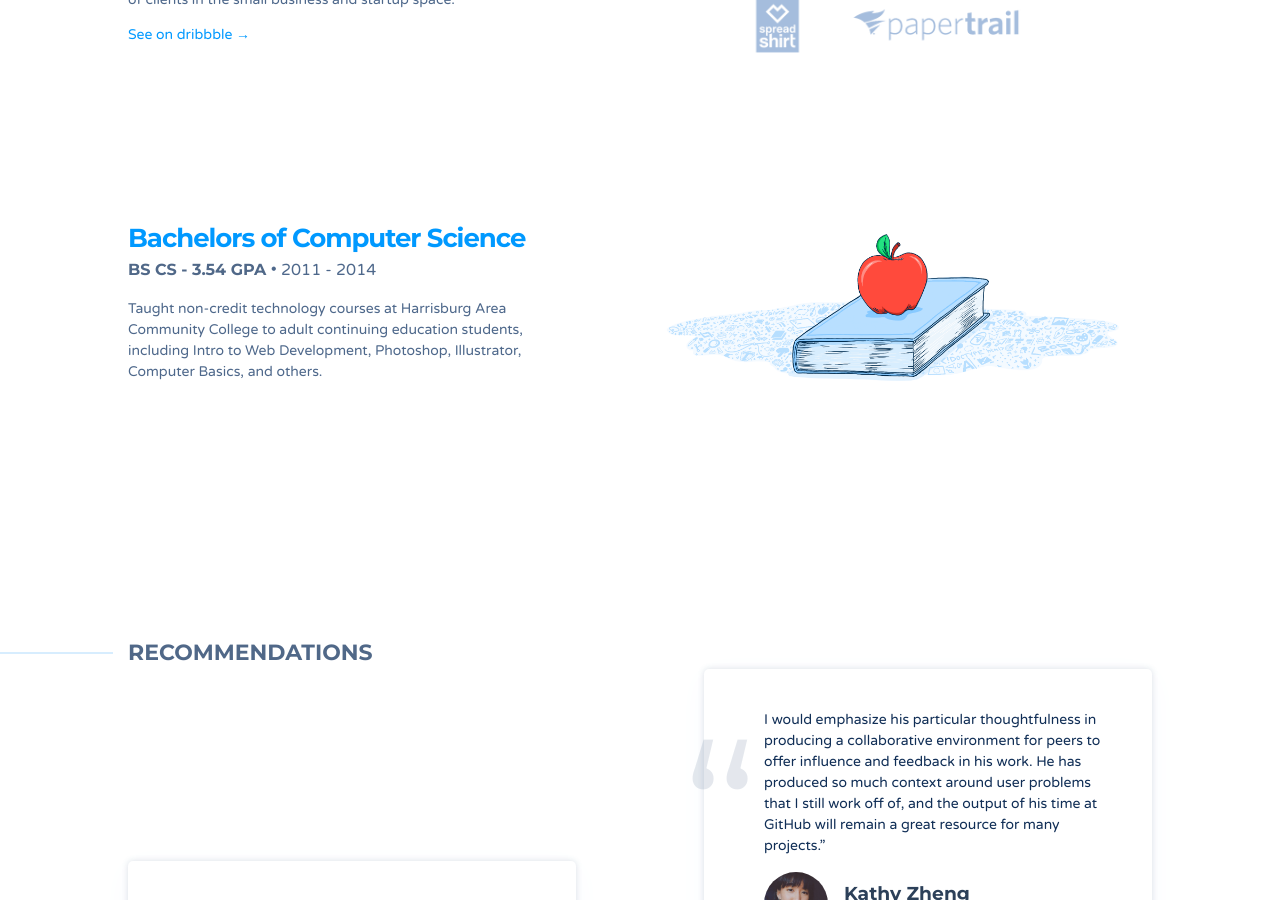
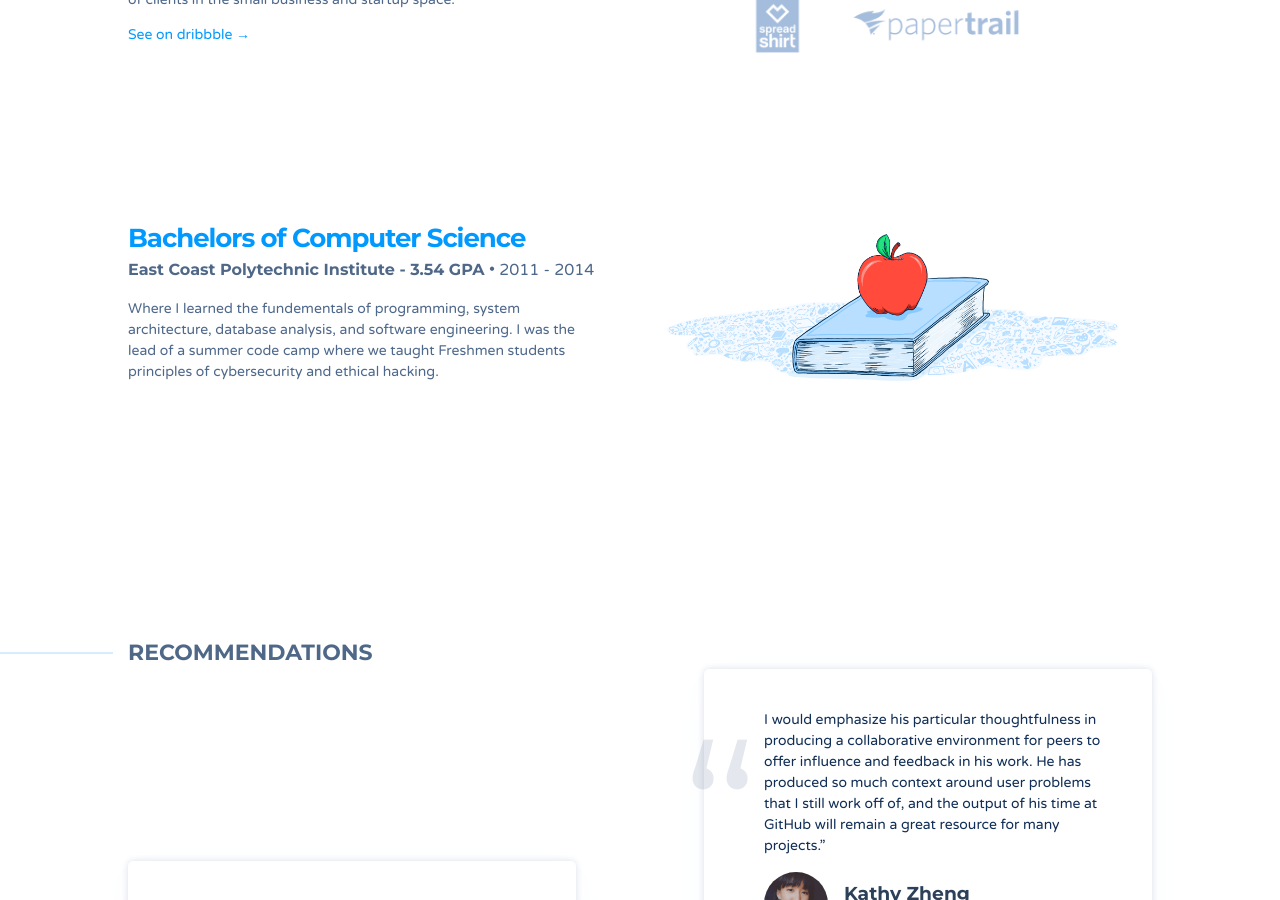
Before and after one commit to zenifold/max_page, a Jekyll site: the page built from index.html, in a window 1280 px wide and 900 px high, scrolled down 3351 px. Built offline with Jekyll 4.4.1, drawn with Linux system fonts in a browser that asks for light colours; some web fonts are replaced.

Commit message:
Update employers.yaml

```diff
--- a/_data/employers.yaml
+++ b/_data/employers.yaml
@@ -71,11 +71,11 @@
   image_alt: My clients have included organizations such as StackOverflow, AndCulture, CURE International, Spreadshirt, Papertrail, and many more.
 
 - name: Bachelors of Computer Science
-  url: https://www.hacc.edu/
-  role: BS CS - 3.54 GPA
+  url: https://www.ecpi.edu/
+  role: East Coast Polytechnic Institute - 3.54 GPA
   timeframe: 2011 - 2014
   summary: |
-    Taught non-credit technology courses at Harrisburg Area Community College to adult continuing education students, including Intro to Web Development, Photoshop, Illustrator, Computer Basics, and others.
+    Where I learned the fundementals of programming, system architecture, database analysis, and software engineering. I was the lead of a summer code camp where we taught Freshmen students principles of cybersecurity and ethical hacking.
   has_case_studies: false
   image: /img/teaching-img-draft.png
   image_alt: Illustration of a book and an apple.
```
